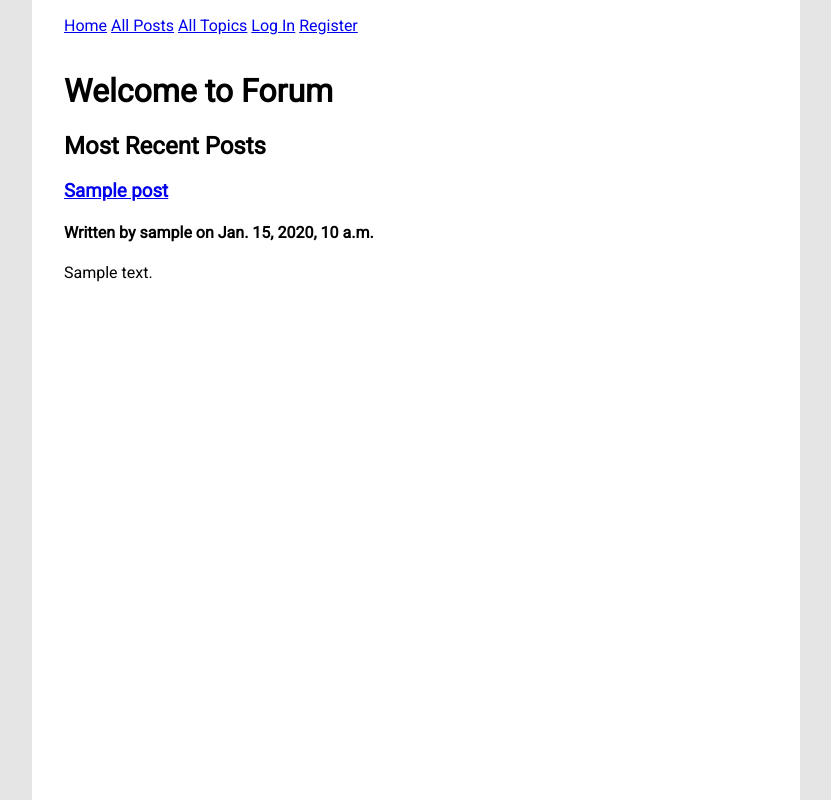
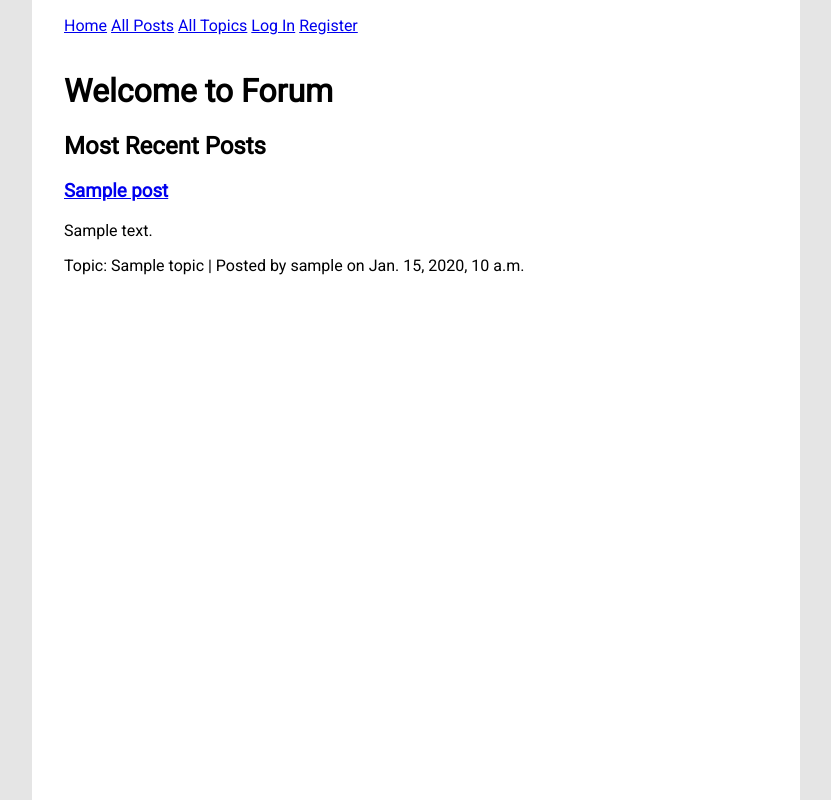
Before and after one commit to kimpea/python-blog, a Django app: page / in a window 1280 px wide. Shown: the whole page, without its empty margins (224-1055 px from the left). Run offline with Django 3.2, Linux system fonts and the light colour scheme; tables that the repository leaves empty hold one stand-in row (values such as "Sample post"); some libraries are stand-ins or nearby versions.

Commit message:
Add class text-muted to topic and author line

```diff
--- a/home/templates/index.html
+++ b/home/templates/index.html
@@ -8,8 +8,8 @@
     <h2>Most Recent Posts</h2>
     {% for post in posts %}
     <h3><a href="{% url 'post_detail' post.id %}">{{ post.title }}</a></h3>
-    <h4>Written by {{ post.user }} on {{ post.date_created }}</h4>
-    <p>{{ post.body | truncatewords:40 }}</p>
+    <p>{{ post.body | safe | truncatewords:40 }}</p>
+    <span class="text-muted">Topic: {{ post.topic }} | Posted by {{ post.user }} on {{ post.date_created }}</span>
     {% endfor %}
 </div>
 
```
